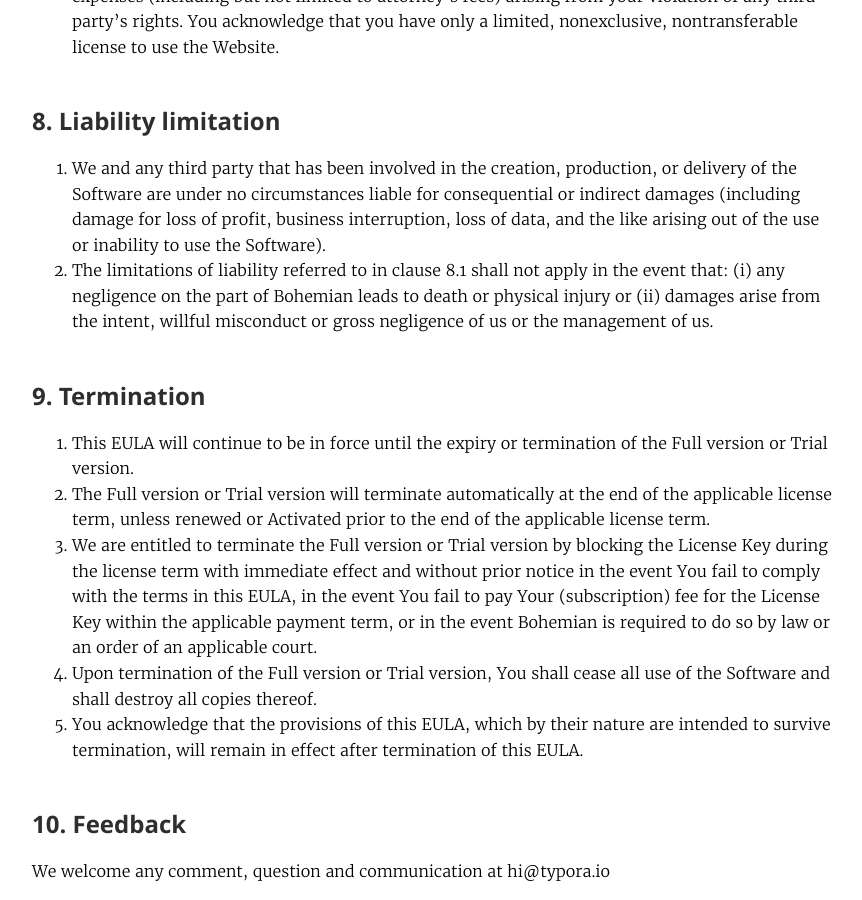
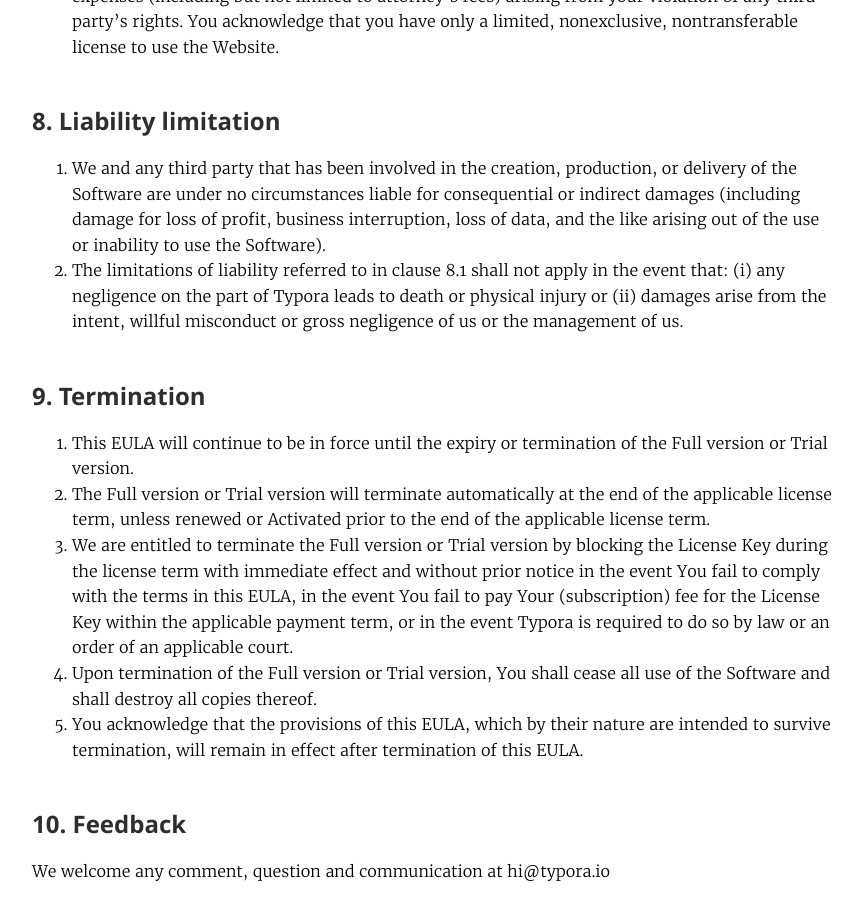
Before and after one commit to typora/support.typora.io, a Jekyll site: the page built from _posts/2019-01-16-License Agreement.md, in a window 1280 px wide and 900 px high, scrolled down 3838 px. Shown: the whole window, without its empty margins (208-1070 px from the left). Built offline with Jekyll 4.4.1, drawn with Linux system fonts in a browser that asks for light colours; nearby versions of some CDN libraries; library files that are not in the unit come from our copies.

Commit message:
Update 2019-01-16-License Agreement.md

```diff
--- a/_posts/2019-01-16-License Agreement.md
+++ b/_posts/2019-01-16-License Agreement.md
@@ -80,13 +80,13 @@
 ## 8. Liability limitation
 
 1. We and any third party that has been involved in the creation, production, or delivery of the Software are under no circumstances liable for consequential or indirect damages (including damage for loss of profit, business interruption, loss of data, and the like arising out of the use or inability to use the Software).
-2. The limitations of liability referred to in clause 8.1 shall not apply in the event that: (i) any negligence on the part of Bohemian leads to death or physical injury or (ii) damages arise from the intent, willful misconduct or gross negligence of us or the management of us.
+2. The limitations of liability referred to in clause 8.1 shall not apply in the event that: (i) any negligence on the part of Typora leads to death or physical injury or (ii) damages arise from the intent, willful misconduct or gross negligence of us or the management of us.
 
 ## 9. Termination
 
 1. This EULA will continue to be in force until the expiry or termination of the Full version or Trial version.
 2. The Full version or Trial version will terminate automatically at the end of the applicable license term, unless renewed or Activated prior to the end of the applicable license term.
-3. We are entitled to terminate the Full version or Trial version by blocking the License Key during the license term with immediate effect and without prior notice in the event You fail to comply with the terms in this EULA, in the event You fail to pay Your (subscription) fee for the License Key within the applicable payment term, or in the event Bohemian is required to do so by law or an order of an applicable court.
+3. We are entitled to terminate the Full version or Trial version by blocking the License Key during the license term with immediate effect and without prior notice in the event You fail to comply with the terms in this EULA, in the event You fail to pay Your (subscription) fee for the License Key within the applicable payment term, or in the event Typora is required to do so by law or an order of an applicable court.
 4. Upon termination of the Full version or Trial version, You shall cease all use of the Software and shall destroy all copies thereof.
 5. You acknowledge that the provisions of this EULA, which by their nature are intended to survive termination, will remain in effect after termination of this EULA.
 
```
